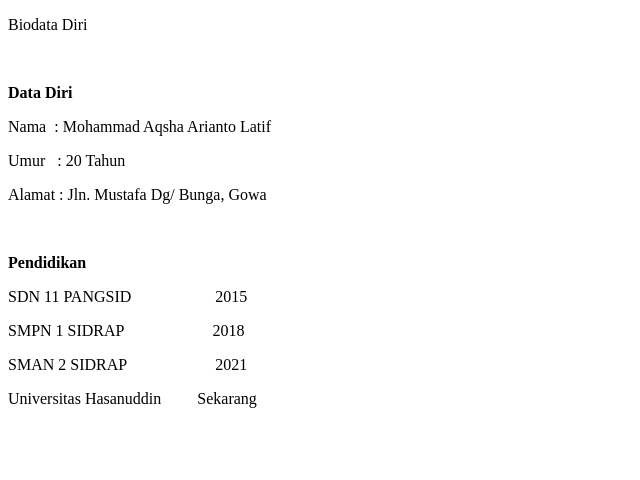
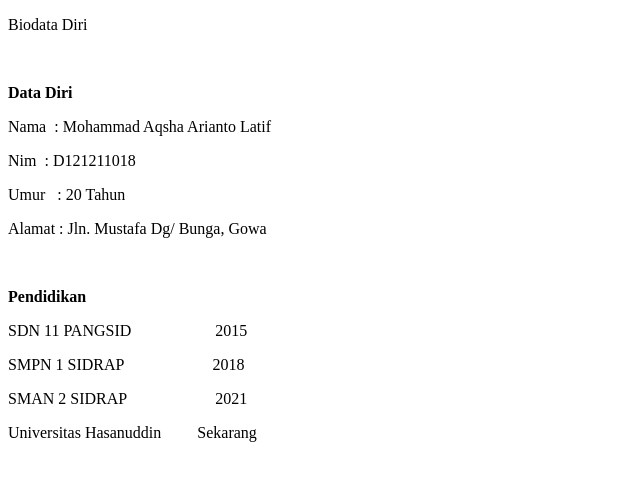
Before and after one commit to MohammadAqsha/Pemrograman-Web, a plain HTML site: page index.html in a window 1280 px wide. Shown: the whole page, without its empty margins (0-640 px from the left). Drawn offline with Linux system fonts and the light colour scheme.

Commit message:
Update index.html

```diff
--- a/index.html
+++ b/index.html
@@ -8,6 +8,7 @@
 <p><strong>&nbsp;</strong></p>
 <p><strong>Data Diri</strong></p>
 <p>Nama&nbsp; : Mohammad Aqsha Arianto Latif</p>
+<p>Nim&nbsp; : D121211018</p>
 <p>Umur&nbsp;&nbsp; : 20 Tahun</p>
 <p>Alamat : Jln. Mustafa Dg/ Bunga, Gowa</p>
 <p>&nbsp;</p>
```
